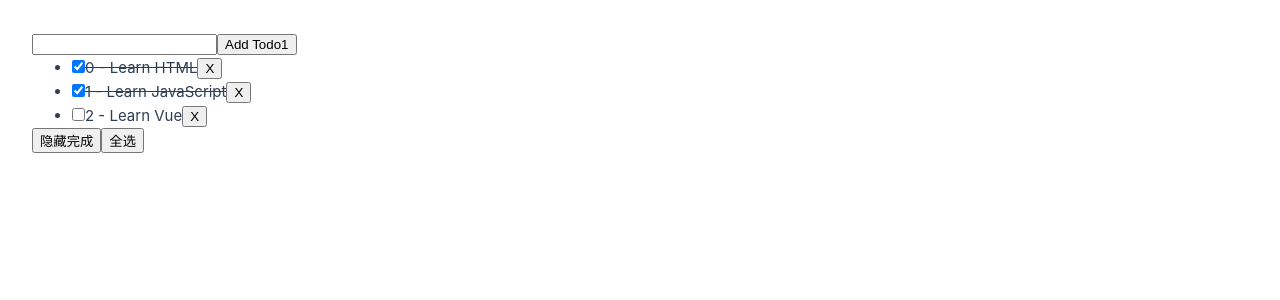
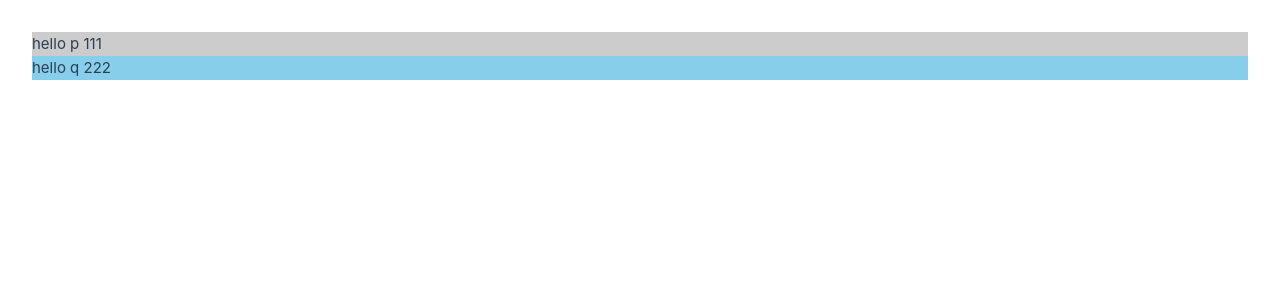
Before and after one commit to jay6697117/vue3-demo-tpl, a Vue app: page / in a window 1280 px wide. Shown: the top 300 px of the page. Built offline with nearby package versions, Linux system fonts and the light colour scheme.

Commit message:
提交代码于: 2022-11-11 22:46:39

```diff
--- a/package.json
+++ b/package.json
@@ -2,7 +2,7 @@
   "name": "vue3-demo-tpl",
   "version": "0.0.0",
   "scripts": {
-    "dev": "vite",
+    "dev": "vite --host",
     "build": "run-p type-check build-only",
     "preview": "vite preview --port 4173",
     "build-only": "vite build",
--- a/src/App.vue
+++ b/src/App.vue
@@ -1,72 +1,25 @@
 <template>
-  <form @submit.stop.prevent="addTodo">
-    <input v-model="newTodo" />
-    <button>Add Todo1</button>
-  </form>
-  <div>
-    <ul v-if="filterTodos && filterTodos.length > 0">
-      <li v-for="(todo, index) in filterTodos" :key="todo.id">
-        <input type="checkbox" v-model="todo.done" />
-        <span :class="{ done: todo.done }">{{ index }} - {{ todo.text }}</span>
-        <button @click="removeTodo(todo)">X</button>
-      </li>
-    </ul>
-    <div v-else>空数据～～～</div>
-  </div>
-  <div>
-    <button @click="hideDone">{{ !isHideDone ? '隐藏完成' : '展示所有' }}</button>
-    <button @click="doneAll" v-if="filterTodos && filterTodos.length">{{ !isAllDone ? '全选' : '反选' }}</button>
-  </div>
+  <div ref="p">hello p</div>
+  <div ref="q">hello q</div>
 </template>
 
 <script setup lang="ts">
 import { nanoid } from 'nanoid';
-import { reactive, ref, computed } from 'vue';
-interface Todos {
-  id: string;
-  text: string;
-  done: boolean;
-}
-
-let newTodo = ref('');
-let isHideDone = ref(false);
-let isAllDone = ref(false);
-let todos = ref([
-  { id: nanoid(), text: 'Learn HTML', done: true },
-  { id: nanoid(), text: 'Learn JavaScript', done: true },
-  { id: nanoid(), text: 'Learn Vue', done: false }
-]);
-const filterTodos = computed(() => {
-  return isHideDone.value
-    ? todos.value.filter((item) => {
-        return !item.done;
-      })
-    : todos.value;
+import { ref, onMounted } from 'vue';
+const p = ref(null);
+const q = ref(null);
+console.dir(p.value);
+console.dir(q.value);
+onMounted(() => {
+  console.dir(p.value);
+  console.dir(q.value);
+  console.log('p.value.textContent:', p.value.textContent);
+  console.log('q.value.textContent:', q.value.textContent);
+  p.value.textContent = 'hello p 111';
+  p.value.style.backgroundColor = '#ccc';
+  q.value.textContent = 'hello q 222';
+  q.value.style.backgroundColor = 'skyblue';
 });
-function addTodo() {
-  todos.value.unshift({ id: nanoid(), text: newTodo.value, done: false });
-  newTodo.value = '';
-}
-function removeTodo(todo: Todos) {
-  console.log('todo', todo, todo.id);
-  todos.value = todos.value.filter((item) => {
-    return item.id !== todo.id;
-  });
-}
-function hideDone() {
-  isHideDone.value = !isHideDone.value;
-}
-function doneAll() {
-  isAllDone.value = !isAllDone.value;
-  isHideDone.value = false;
-  todos.value.forEach((element) => {
-    isAllDone.value ? (element.done = true) : (element.done = false);
-  });
-}
 </script>
 
-<style>
-.done {
-  text-decoration: line-through;
-}
-</style>
+<style scoped></style>
```
Also changed, not shown: src/App-2.vue (added, +76 -0 lines), 1 other file (tests, documents, lock files or other folders).
